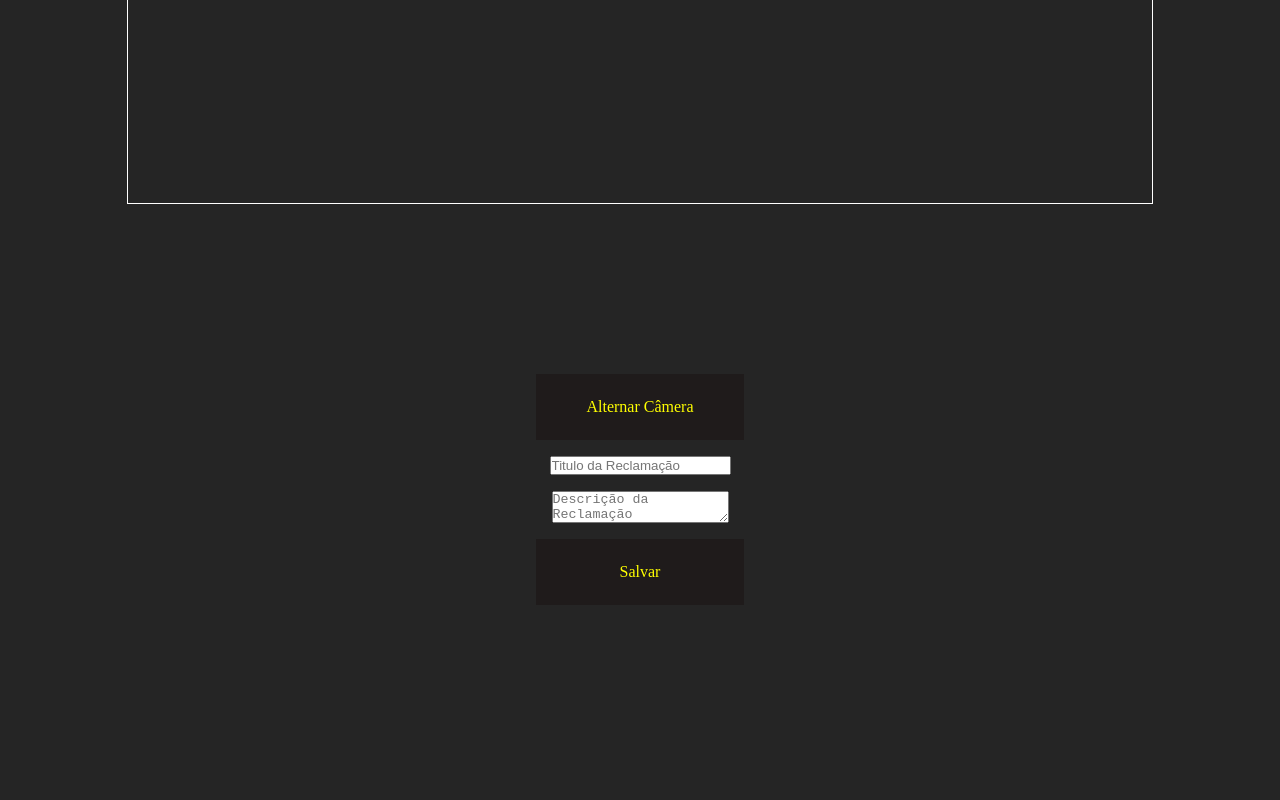
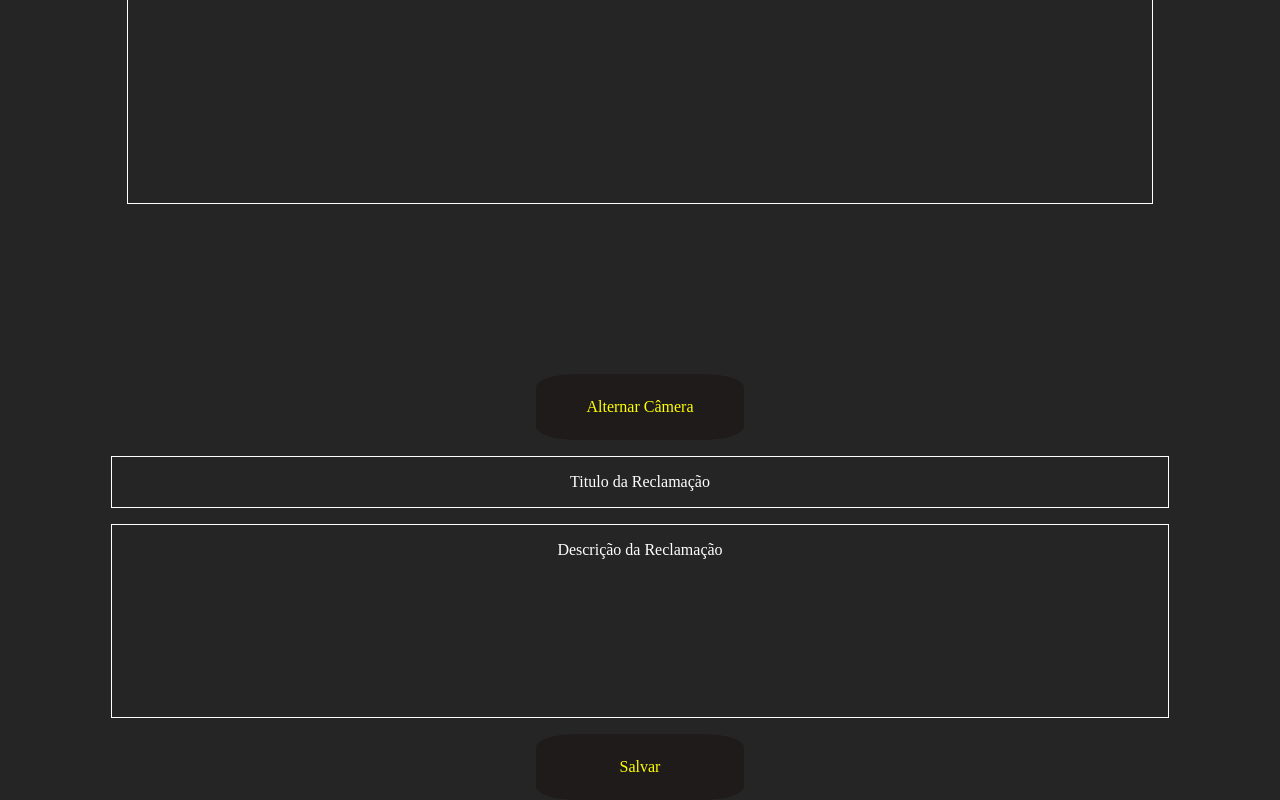
Before and after one commit to Juliano-silva/ReclameAqui, a plain HTML site: page index.html in a window 1280 px wide. Shown: the part 454-1254 px from the top of the page. Before the commit the page ends 1059 px from the top, so only its background shows below. Drawn offline with Linux system fonts and the light colour scheme.

Commit message:
11/11/2024

```diff
--- a/style.css
+++ b/style.css
@@ -34,14 +34,44 @@ button{
     cursor: pointer;
     width: 20vh;
     text-align: center;
+    font-size: 2vh;
+    border-radius: 20%;
 }
 
 #Conteudo > div{
     border: 0.4vh solid white;
-    background-color: #252525;
+    background-color: #272222;
     display: block;
     margin: auto;
     margin-top: 2vh;
     width: 80%;
     text-align: center;
+    font-size: 2vh;
 }
+
+#Conteudo > div > img{
+    width: 60%;
+    height: 60vh;
+    margin-top: 2vh;
+    border: 0.4vh solid snow;
+}
+
+input,textarea{
+    all: unset;
+    display: block;
+    margin: auto;
+    border: 0.2vh solid white;
+    margin-top: 2vh;
+    padding: 2vh;
+    width: 80%;
+    text-align: center;
+    font-size: 2vh;
+}
+
+textarea{
+    height: 20vh;
+}
+
+:is(input,textarea)::placeholder{
+    color: white;
+}
```
